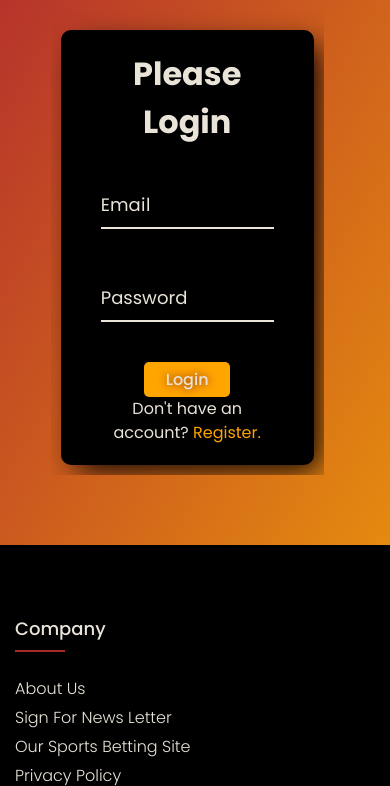
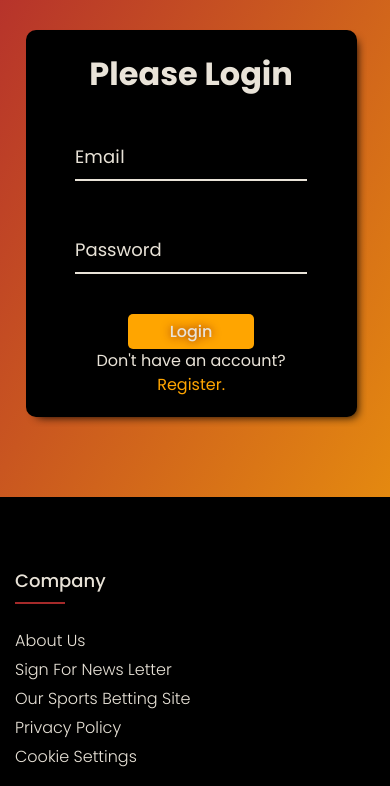
Before and after one commit to Liburn-Krasniqi/MMA-Event-Tracker, a PHP site: page /Login.html in a window 390 px wide. Shown: the part 90-876 px from the top of the page. Run offline with PHP 8.4, Linux system fonts and the light colour scheme.

Commit message:
Register responsivefix

```diff
--- a/Login.css
+++ b/Login.css
@@ -8,8 +8,8 @@ main{
 
 
 
-    margin-left: 32%;
-    margin-right: 32%;
+    margin-left: 35%;
+    margin-right: 35%;
     margin-bottom: 70px;
 
 }
@@ -17,7 +17,7 @@ main{
 
 
 main.active{
-    height: 520px;
+    height: 550px;
 }
 main.active #login-container{
     transition: transform .48s ease;
@@ -36,7 +36,7 @@ main #login-container{
     background-color: var(--ezez);
     padding: 20px 40px;
     width: 100%;
-    box-shadow: 10px 10px 30px -5px black;
+    box-shadow: 5px 5px 10px -5px black;
     color: var(--bardh);
 
 
@@ -155,12 +155,12 @@ main.active #register-container{
 
 @media only screen and (max-width: 768px) {
     main{
-        width: 70%;
-        margin-left: 13%;
-        margin-right: 13%;
+        width: 90%;
+        margin-left: 4%;
+        margin-right: 4%;
 
     }
-    #register-container{
-        height: 500px;
+    main.active{
+        height: 600px;
     }
   }
--- a/Login.html
+++ b/Login.html
@@ -51,7 +51,7 @@
                     <label for="Password">Password</label>
                 </div>
                 <div class="ToS">
-                    <label ><input  type="checkbox">Agree to the terms
+                    <label ><input  type="checkbox" required>Agree to the terms
                     of service</label>
 
                 </div>
```
